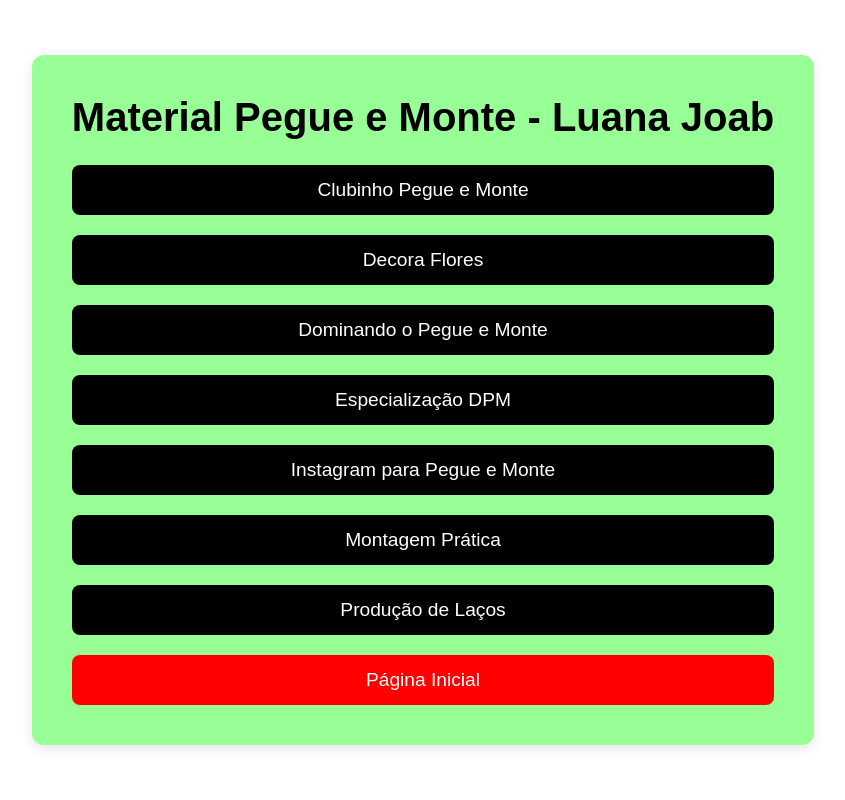
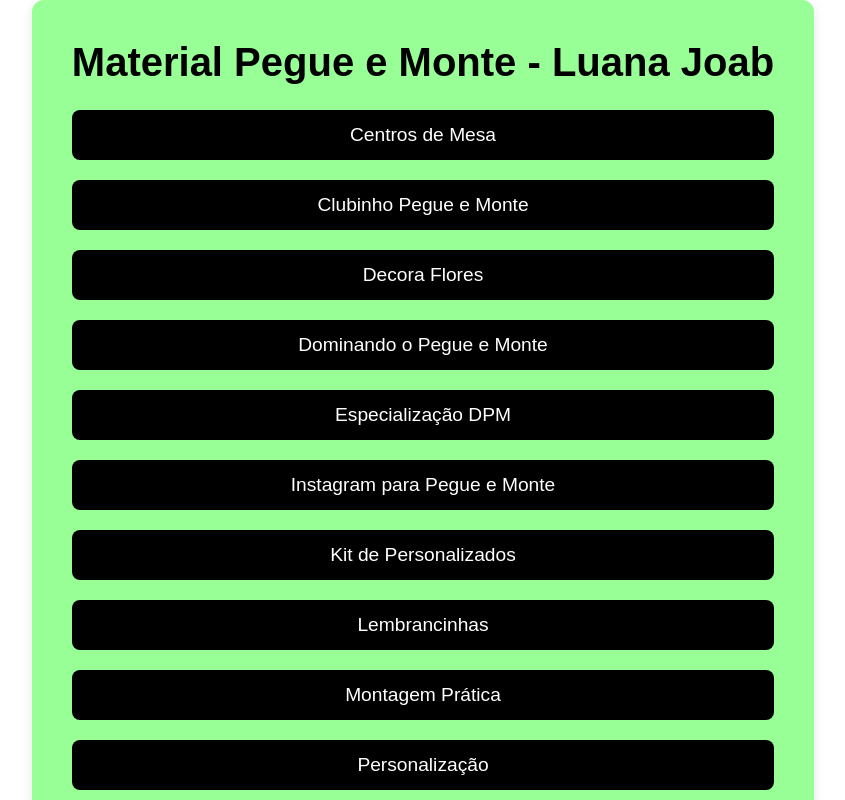
Before and after one commit to pedrofatene-sys/material-pegue-e-monte-luana-joab, a plain HTML site: page index.html in a window 1280 px wide. Shown: the top 800 px of the page, without its empty margins (217-1062 px from the left). Drawn offline with Linux system fonts and the light colour scheme.

Commit message:
Add files via upload

```diff
--- a/index.html
+++ b/index.html
@@ -13,12 +13,16 @@
         </header>
 
         <div class="button-container">
+	    <a href="https://drive.google.com/drive/u/0/folders/1QlAURrZM9Le-j_h7CSZ5khE3OF6rkygs" target="_blank" class="button">Centros de Mesa</a>
 	    <a href="https://drive.google.com/drive/u/0/folders/1ezX9oL6NUUzdRgNOpsVF78HEUtBnP0Oh" target="_blank" class="button">Clubinho Pegue e Monte</a>
 	    <a href="https://drive.google.com/drive/u/0/folders/1CPHc5OcXHGAjpw2oeIcqNnLWEhLrVC3m" target="_blank" class="button">Decora Flores</a>
             <a href="https://drive.google.com/drive/u/0/folders/1osXt44N_lManw3S5Q-ETh-_ClP9CZVOz" target="_blank" class="button">Dominando o Pegue e Monte</a>
             <a href="https://drive.google.com/drive/u/0/folders/1G70EaGAfUeQt0pWrL66Xw8eGb3BMpCyF" target="_blank" class="button">Especialização DPM</a>
 	    <a href="https://drive.google.com/drive/u/0/folders/19NmL4zYWiHG56bbpmrWle7ThA3RfPSlr" target="_blank" class="button">Instagram para Pegue e Monte</a>
+	    <a href="https://drive.google.com/drive/u/0/folders/1cPRqwepv0SHUkBpL2GOjGkag471f62tL" target="_blank" class="button">Kit de Personalizados</a>
+	    <a href="https://drive.google.com/drive/u/0/folders/1MPMd6wIqEWHt8yOipsoA2hWLCtntPaiv" target="_blank" class="button">Lembrancinhas</a>
 	    <a href="https://drive.google.com/drive/u/0/folders/10BLNgC6rPCVDHDCSsAyxV7Ak4J2MKPLi" target="_blank" class="button">Montagem Prática</a>
+	    <a href="https://drive.google.com/drive/u/0/folders/1L6OMwWrJHKjtMdV1e1QMWaRhH2wz2C2i" target="_blank" class="button">Personalização</a>
 	    <a href="https://drive.google.com/drive/u/0/folders/1KzGQdJieHujeUy5zyZ3PVFjomu0A1FGz" target="_blank" class="button">Produção de Laços</a>
             <a href="https://pedrofatene-sys.github.io/material-pegue-e-monte-luana-joab/" target="_blank" class="button" button style="background-color: red; color: white;">Página Inicial</a>
         </div>
```
